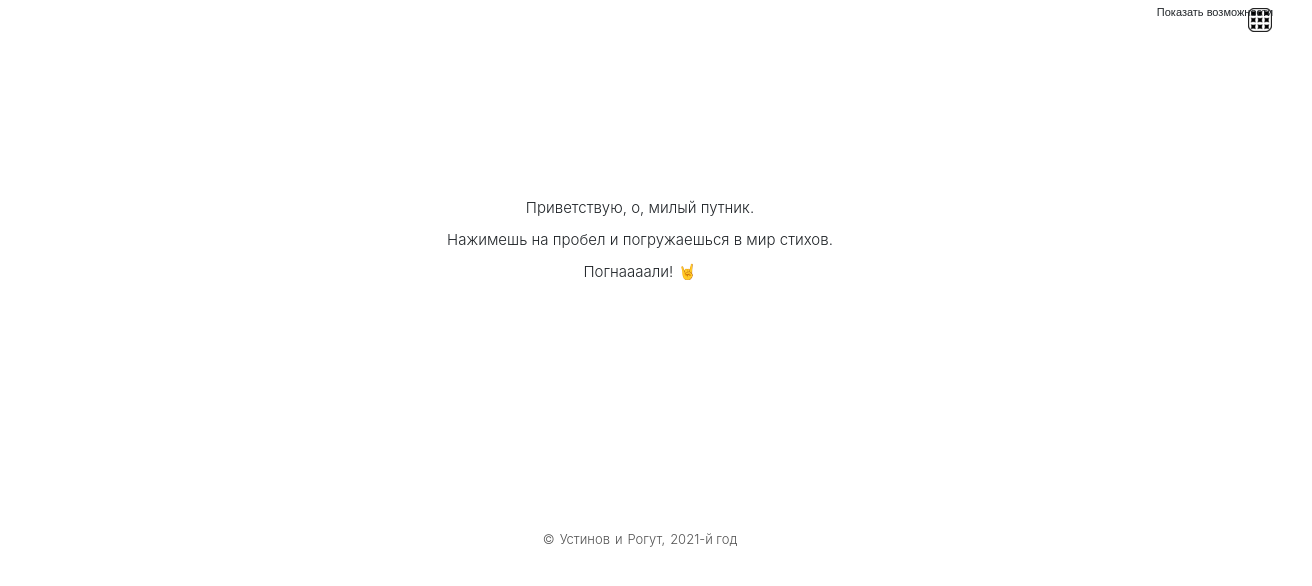
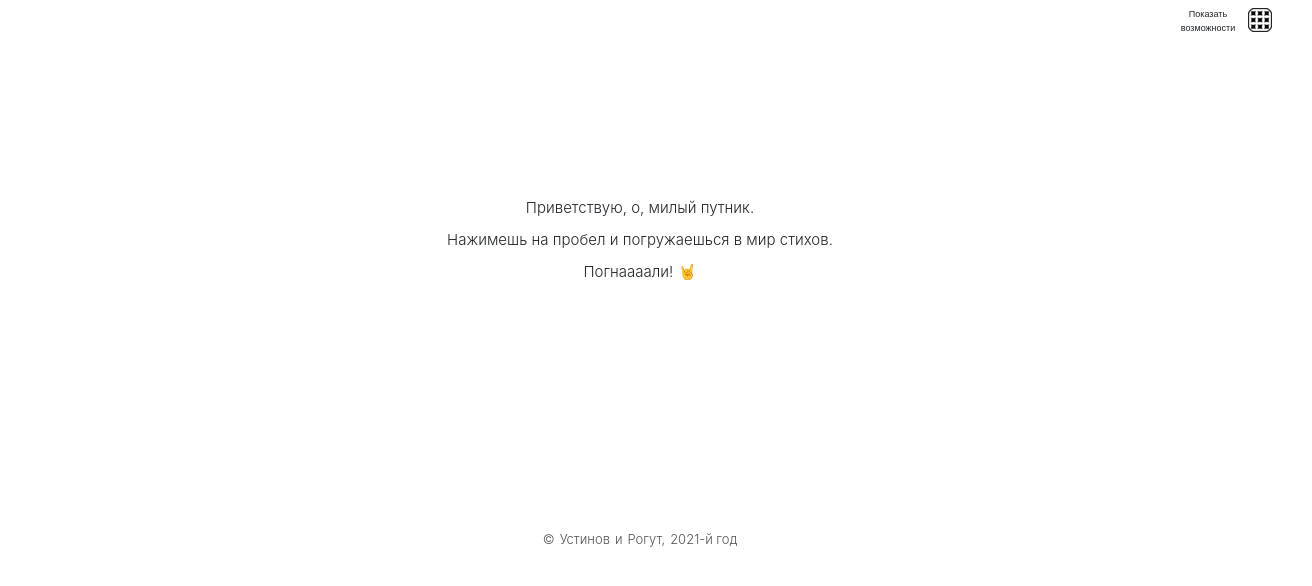
Before and after one commit to BossNumber1/poetry, a Next.js app in the folder app/: page / in a window 1280 px wide. In both pictures the pointer is over the element 1067 px from the left and 20 px from the top of the page. Shown: the top 586 px of the page, 1312 px wide, since content can reach past the window. Built offline with nearby package versions, Linux system fonts and the light colour scheme; no server answers.

Commit message:
Aligned tooltip for menu

```diff
--- a/app/styles/Menu.module.css
+++ b/app/styles/Menu.module.css
@@ -20,12 +20,12 @@
     position: absolute;
     z-index: 1;
     font-family: Arial, sans-serif;
-    font-size: 11px;
+    font-size: 9px;
     padding: 5px 10px;
     content: attr(data-title);
-    top: -0.2%;
-    right: -2.5%;
-    width: 194px;
+    top: 3px;
+    right: 20px;
+    width: 104px;
     text-align: center;
 }
 
```
